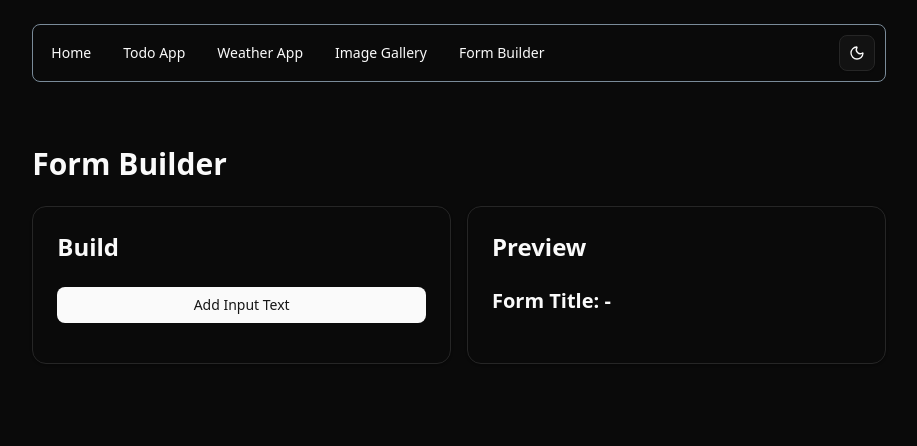
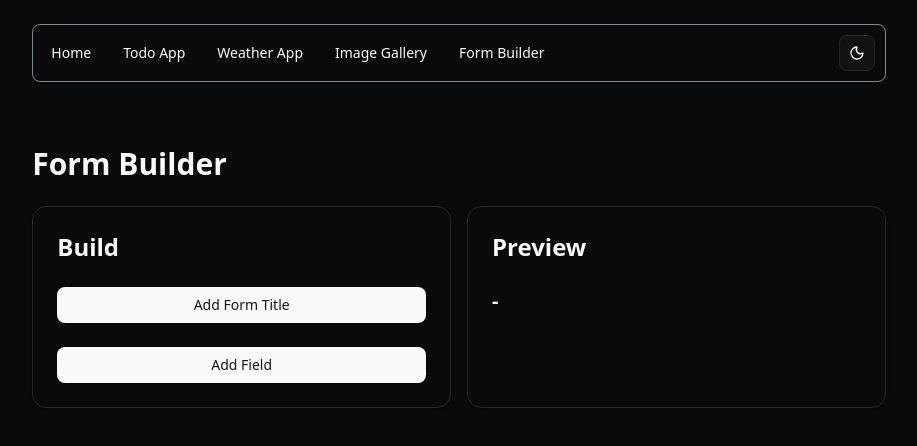
Before and after one commit to ap999nea/react-exercises, a React (Vite) app: page /form-builder in a window 1280 px wide. Shown: the top 446 px of the page, without its empty margins (181-1098 px from the left). Built offline with nearby package versions, Linux system fonts and the light colour scheme.

Commit message:
feat: adds hook form and continues implementing form builder

```diff
--- a/package.json
+++ b/package.json
@@ -19,6 +19,7 @@
     "radix-ui": "^1.4.3",
     "react": "^19.2.0",
     "react-dom": "^19.2.0",
+    "react-hook-form": "^7.71.1",
     "react-router-dom": "^7.13.0",
     "tailwind-merge": "^3.4.1",
     "tailwindcss": "^4.1.18",
--- a/src/FormBuilder/FormBuilderApp.tsx
+++ b/src/FormBuilder/FormBuilderApp.tsx
@@ -1,5 +1,4 @@
 import { useReducer } from "react";
-import { Card } from "@/components/ui/card";
 import { FormBuilder } from "./components/FormBuilder";
 import { FormPreview } from "./components/FormPreview";
 import type { FormAction, FormState } from "./models/form-builder.model";
--- a/src/FormBuilder/components/FormBuilder.tsx
+++ b/src/FormBuilder/components/FormBuilder.tsx
@@ -1,4 +1,5 @@
-import type { ActionDispatch } from "react";
+import { type ActionDispatch, useState } from "react";
+import { useForm } from "react-hook-form";
 import { Button } from "@/components/ui/button";
 import { Card } from "@/components/ui/card";
 import type { FormAction } from "../models/form-builder.model";
@@ -7,7 +8,22 @@ type Props = {
   dispatch: ActionDispatch<[action: FormAction]>;
 };
 
+type TitleForm = {
+  titleForm: string;
+};
+
 export const FormBuilder = ({ dispatch }: Props) => {
+  const [showTitleForm, setShowTitleForm] = useState(false);
+  const { register, handleSubmit } = useForm<TitleForm>();
+
+  const onSubmit = (data: TitleForm) => {
+    dispatch({
+      type: "UPDATE_FORM_TITLE",
+      payload: data.titleForm,
+    });
+    setShowTitleForm(false);
+  };
+
   const addInputText = () => {
     dispatch({
       type: "ADD_FIELD",
@@ -23,7 +39,28 @@ export const FormBuilder = ({ dispatch }: Props) => {
   return (
     <Card className="w-1/2 flex flex-col gap-6">
       <h2 className="font-semibold text-2xl">Build</h2>
-      <Button onClick={addInputText}>Add Input Text</Button>
+      <Button onClick={() => setShowTitleForm((prev) => !prev)}>
+        Add Form Title
+      </Button>
+      {showTitleForm && (
+        <form
+          onSubmit={handleSubmit(onSubmit)}
+          className="flex flex-col gap-4 my-8"
+        >
+          <label className="font-bold" htmlFor="title-form">
+            Form Title:
+          </label>
+          <input
+            className="border p-2 rounded-md"
+            type="text"
+            id="title-form"
+            placeholder="Type here..."
+            {...register("titleForm", { required: true })}
+          />
+          <Button type="submit">Save</Button>
+        </form>
+      )}
+      <Button onClick={addInputText}>Add Field</Button>
     </Card>
   );
 };
--- a/src/FormBuilder/components/FormPreview.tsx
+++ b/src/FormBuilder/components/FormPreview.tsx
@@ -9,9 +9,7 @@ export const FormPreview = ({ state }: Props) => {
   return (
     <Card className="w-1/2 flex flex-col gap-6">
       <h2 className="font-semibold text-2xl">Preview</h2>
-      <h3 className="font-semibold text-xl">
-        Form Title: {state.formTitle ?? "-"}
-      </h3>
+      <h3 className="font-semibold text-xl">{state.formTitle ?? "-"}</h3>
       <div className="flex flex-col gap-4">
         {state.fields.length > 0 &&
           state.fields.map((item) => {
```
Also changed, not shown: 1 other file (tests, documents, lock files or other folders).
